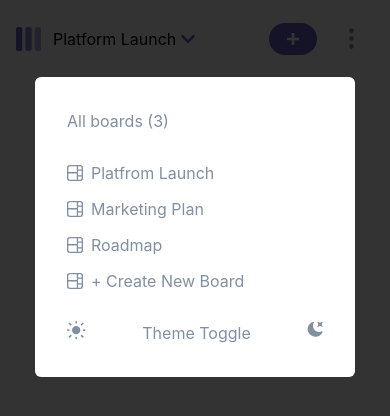
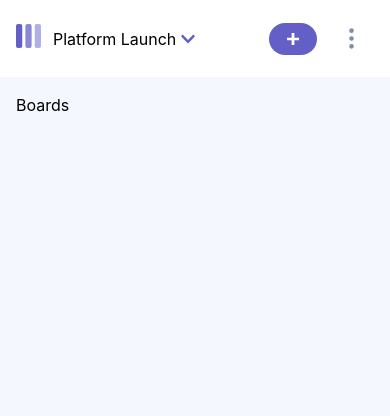
Before and after one commit to Dmitriy24S/task-management-app, a Next.js app: page / in a window 390 px wide. Shown: the top 416 px of the page. Built offline with nearby package versions, Linux system fonts and the light colour scheme.

Commit message:
feat: :sparkles: add dark/light theme style, theme toggle switch, mobile/desktop sidebar/menu

```diff
--- a/package.json
+++ b/package.json
@@ -9,6 +9,7 @@
     "lint": "next lint"
   },
   "dependencies": {
+    "@headlessui/react": "^1.6.6",
     "next": "12.2.5",
     "react": "18.2.0",
     "react-dom": "18.2.0",
@@ -22,6 +23,8 @@
     "eslint": "8.22.0",
     "eslint-config-next": "12.2.5",
     "postcss": "^8.4.16",
+    "prettier": "^2.7.1",
+    "prettier-plugin-tailwindcss": "^0.1.13",
     "tailwindcss": "^3.1.8",
     "typescript": "4.7.4"
   }
--- a/src/components/BoardSidebar.tsx
+++ b/src/components/BoardSidebar.tsx
@@ -1,18 +1,34 @@
+import { Switch } from "@headlessui/react";
+import Image from "next/image";
 import React from "react";
 
 interface BoardSidebarProps {
+  isBoardMenuOpen: boolean;
   setIsBoardMenuOpen: React.Dispatch<React.SetStateAction<boolean>>;
+  darkTheme: boolean;
+  setDarkTheme: React.Dispatch<React.SetStateAction<boolean>>;
 }
 
-const BoardSidebar = ({ setIsBoardMenuOpen }: BoardSidebarProps) => {
+const BoardSidebar = ({
+  isBoardMenuOpen,
+  setIsBoardMenuOpen,
+  setDarkTheme,
+  darkTheme,
+}: BoardSidebarProps) => {
   return (
     <>
       <div
-        className="backdrop fixed bg-black opacity-80 inset-0"
+        className={`${
+          isBoardMenuOpen ? "block" : "hidden"
+        } backdrop fixed inset-0 z-10 bg-black opacity-30 sm:hidden`}
         onClick={() => setIsBoardMenuOpen(false)}
       ></div>
-      <section className="menu absolute flex flex-col gap-3 bg-white dark:bg-[#2B2C37] p-8 rounded-md justify-center mx-auto left-0 right-0 max-w-[20rem] text-[#828FA3] fill-[#828FA3]">
-        <h2 className="mb-4">All boards (3)</h2>
+      <section
+        className={`${
+          isBoardMenuOpen ? "flex sm:translate-x-0" : "hidden sm:-translate-x-96"
+        } menu absolute left-0 right-0 z-20 mx-auto flex max-w-[20rem] flex-col justify-center gap-3 rounded-md bg-white fill-[#828FA3] p-4 text-[#828FA3] dark:bg-[#2B2C37] sm:relative sm:right-auto sm:mx-0 sm:min-h-full sm:w-[320px] sm:justify-start sm:rounded-none sm:border-r sm:border-gray-200 dark:sm:border-gray-700`}
+      >
+        <h2 className="mb-2">All boards (3)</h2>
         <ul className="flex flex-col gap-3">
           <li>
             <button className="flex items-center gap-2">
@@ -61,11 +77,45 @@ const BoardSidebar = ({ setIsBoardMenuOpen }: BoardSidebarProps) => {
           </span>
           + Create New Board
         </button>
-        <section className="theme-toggle mt-4 flex gap-4 justify-between">
+        {/* Theme toggle */}
+        <section
+          className="theme-toggle mt-4 flex cursor-pointer items-center justify-around gap-4 rounded-md bg-[#F4F7FD] p-4 dark:bg-[#20212C] sm:mt-auto"
+          onClick={() => {
+            // ?
+          }}
+        >
+          {/* Light theme icon */}
           <svg width="19" height="19" xmlns="http://www.w3.org/2000/svg">
             <path d="M9.167 15.833a.833.833 0 0 1 .833.834v.833a.833.833 0 0 1-1.667 0v-.833a.833.833 0 0 1 .834-.834ZM3.75 13.75a.833.833 0 0 1 .59 1.422l-1.25 1.25a.833.833 0 0 1-1.18-1.178l1.25-1.25a.833.833 0 0 1 .59-.244Zm10.833 0c.221 0 .433.088.59.244l1.25 1.25a.833.833 0 0 1-1.179 1.178l-1.25-1.25a.833.833 0 0 1 .59-1.422ZM9.167 5a4.167 4.167 0 1 1 0 8.334 4.167 4.167 0 0 1 0-8.334Zm-7.5 3.333a.833.833 0 0 1 0 1.667H.833a.833.833 0 1 1 0-1.667h.834Zm15.833 0a.833.833 0 0 1 0 1.667h-.833a.833.833 0 0 1 0-1.667h.833Zm-1.667-6.666a.833.833 0 0 1 .59 1.422l-1.25 1.25a.833.833 0 1 1-1.179-1.178l1.25-1.25a.833.833 0 0 1 .59-.244Zm-13.333 0c.221 0 .433.088.59.244l1.25 1.25a.833.833 0 0 1-1.18 1.178L1.91 3.09a.833.833 0 0 1 .59-1.422ZM9.167 0A.833.833 0 0 1 10 .833v.834a.833.833 0 1 1-1.667 0V.833A.833.833 0 0 1 9.167 0Z" />
           </svg>
-          <button>Theme Toggle</button>
+          {/* Toggle */}
+          <Switch
+            checked={darkTheme}
+            // onChange={() => setDarkTheme((prevDarkTheme) => !prevDarkTheme)}
+            // onChange={setDarkTheme}
+            onChange={() => {
+              setDarkTheme(!darkTheme);
+              if (!darkTheme) {
+                localStorage.setItem("theme", "dark");
+                console.log("storage save to dark");
+              } else {
+                // else set light theme
+                // setDarkTheme(false);
+                localStorage.setItem("theme", "light");
+                console.log("storage save to light");
+              }
+            }}
+            className={`${!darkTheme ? "bg-[#635FC7]" : "bg-[#444298]"}
+          relative inline-flex h-[38px] w-[74px] shrink-0 cursor-pointer rounded-full border-2 border-transparent transition-colors duration-200 ease-in-out focus:outline-none focus-visible:ring-2  focus-visible:ring-white focus-visible:ring-opacity-75`}
+          >
+            <span className="sr-only">Toggle dark theme</span>
+            <span
+              aria-hidden="true"
+              className={`${darkTheme ? "translate-x-9" : "translate-x-0"}
+            pointer-events-none inline-block h-[34px] w-[34px] transform rounded-full bg-white shadow-lg ring-0 transition duration-200 ease-in-out`}
+            />
+          </Switch>
+          {/* Dark theme icon */}
           <svg width="16" height="16" xmlns="http://www.w3.org/2000/svg">
             <path d="M6.474.682c.434-.11.718.406.481.78A6.067 6.067 0 0 0 6.01 4.72c0 3.418 2.827 6.187 6.314 6.187.89.002 1.77-.182 2.584-.54.408-.18.894.165.724.57-1.16 2.775-3.944 4.73-7.194 4.73-4.292 0-7.771-3.41-7.771-7.615 0-3.541 2.466-6.518 5.807-7.37Zm8.433.07c.442-.294.969.232.674.674l-.525.787a1.943 1.943 0 0 0 0 2.157l.525.788c.295.441-.232.968-.674.673l-.787-.525a1.943 1.943 0 0 0-2.157 0l-.786.525c-.442.295-.97-.232-.675-.673l.525-.788a1.943 1.943 0 0 0 0-2.157l-.525-.787c-.295-.442.232-.968.674-.673l.787.525a1.943 1.943 0 0 0 2.157 0Z" />
           </svg>
--- /dev/null
+++ b/src/components/Boards.tsx
@@ -0,0 +1,29 @@
+import React from "react";
+import BoardSidebar from "./BoardSidebar";
+
+interface HeaderProps {
+  isBoardMenuOpen: boolean;
+  setIsBoardMenuOpen: React.Dispatch<React.SetStateAction<boolean>>;
+  darkTheme: boolean;
+  setDarkTheme: React.Dispatch<React.SetStateAction<boolean>>;
+}
+
+const Boards = ({ isBoardMenuOpen, setIsBoardMenuOpen, darkTheme, setDarkTheme }: HeaderProps) => {
+  return (
+    <div className="flex min-h-full w-full flex-grow">
+      <BoardSidebar
+        isBoardMenuOpen={isBoardMenuOpen}
+        setIsBoardMenuOpen={setIsBoardMenuOpen}
+        setDarkTheme={setDarkTheme}
+        darkTheme={darkTheme}
+      />
+      <section
+        className={`relative min-h-full w-full bg-[#F4F7FD] p-4 dark:bg-[#20212C] dark:text-white`}
+      >
+        Boards
+      </section>
+    </div>
+  );
+};
+
+export default Boards;
--- a/src/components/Header.tsx
+++ b/src/components/Header.tsx
@@ -7,28 +7,38 @@ import BoardSidebar from "./BoardSidebar";
 interface HeaderProps {
   isBoardMenuOpen: boolean;
   setIsBoardMenuOpen: React.Dispatch<React.SetStateAction<boolean>>;
+  darkTheme: boolean | null;
 }
 
-const Header = ({ isBoardMenuOpen, setIsBoardMenuOpen }: HeaderProps) => {
+const Header = ({ isBoardMenuOpen, setIsBoardMenuOpen, darkTheme }: HeaderProps) => {
   return (
-    <header className="dark:bg-[#2B2C37]">
-      <div className="p-4 flex items-center justify-between">
+    <header className="dark:bg-[#2B2C37] dark:text-white">
+      <div className="flex items-center justify-between p-4">
         <div className="flex items-center gap-3">
-          <Image src="/assets/icons/logo-mobile.svg" height={24} width={25} alt="logo" />
+          <div className="hidden sm:mr-4 sm:block">
+            <Image
+              src={`/assets/icons/logo-${darkTheme ? "light" : "dark"}.svg`}
+              height={26}
+              width={153}
+              layout="fixed"
+              alt="logo"
+            />
+          </div>
+          <div className="sm:hidden">
+            <Image src="/assets/icons/logo-mobile.svg" height={24} width={25} alt="logo" />
+          </div>
           <button
-            className="flex items-center gap-1 focus-visible:outline-offset-2 focus:outline-offset-2"
+            className="flex items-center gap-1 focus:outline-offset-2 focus-visible:outline-offset-2"
             onClick={() => setIsBoardMenuOpen(!isBoardMenuOpen)}
           >
             Platform Launch
-            {/* <span> */}
-            <FaChevronDown fill="#635FC7" />
-            {/* </span> */}
+            <FaChevronDown fill="#635FC7" className="sm:hidden" />
           </button>
         </div>
         <div className="flex items-center gap-3">
           <button
             aria-label="add task"
-            className="bg-[#635FC7] flex items-center py-2.5 px-4.5 rounded-3xl focus-visible:outline-offset-2 focus:outline-offset-2"
+            className="flex items-center rounded-3xl bg-[#635FC7] py-2.5 px-4.5 focus:outline-offset-2 focus-visible:outline-offset-2"
           >
             <Image src="/assets/icons/icon-add-task-mobile.svg" height={12} width={12} alt="" />
           </button>
@@ -37,7 +47,6 @@ const Header = ({ isBoardMenuOpen, setIsBoardMenuOpen }: HeaderProps) => {
           </button>
         </div>
       </div>
-      {isBoardMenuOpen && <BoardSidebar setIsBoardMenuOpen={setIsBoardMenuOpen} />}
     </header>
   );
 };
--- a/src/pages/index.tsx
+++ b/src/pages/index.tsx
@@ -1,17 +1,49 @@
 import type { NextPage } from "next";
 import Head from "next/head";
 import Image from "next/image";
-import { useState } from "react";
+import { useEffect, useState } from "react";
+import Boards from "../components/Boards";
 import Header from "../components/Header";
 import styles from "../styles/Home.module.css";
 
 const Home: NextPage = () => {
-  const [isBoardMenuOpen, setIsBoardMenuOpen] = useState(true);
+  const [isBoardMenuOpen, setIsBoardMenuOpen] = useState(false);
+  const [darkTheme, setDarkTheme] = useState(false);
+
+  // Save theme to local storage
+  useEffect(() => {
+    console.log(darkTheme, ": dark theme on load");
+    console.log(localStorage.getItem("theme"), "zzz");
+    if (
+      // if saved dark theme in local storage or device prefers dark mode - set dark theme
+      localStorage.getItem("theme") === "dark" ||
+      (!("theme" in localStorage) && window.matchMedia("(prefers-color-scheme:dark)").matches)
+    ) {
+      console.log("dark mode load, set dark");
+      setDarkTheme(true);
+      // localStorage.setItem("theme", "dark");
+    } else {
+      // else set light theme
+      console.log("light mode load, set light");
+      setDarkTheme(false);
+      // localStorage.setItem("theme", "light");
+    }
+  }, []);
 
   return (
-    <>
-      <Header isBoardMenuOpen={isBoardMenuOpen} setIsBoardMenuOpen={setIsBoardMenuOpen} />
-    </>
+    <main className={`${darkTheme ? "dark" : ""} flex min-h-screen flex-col`}>
+      <Header
+        isBoardMenuOpen={isBoardMenuOpen}
+        setIsBoardMenuOpen={setIsBoardMenuOpen}
+        darkTheme={darkTheme}
+      />
+      <Boards
+        isBoardMenuOpen={isBoardMenuOpen}
+        setIsBoardMenuOpen={setIsBoardMenuOpen}
+        darkTheme={darkTheme}
+        setDarkTheme={setDarkTheme}
+      />
+    </main>
   );
 };
 
--- a/tailwind.config.js
+++ b/tailwind.config.js
@@ -1,7 +1,7 @@
 /** @type {import('tailwindcss').Config} */
 module.exports = {
   content: ["./src/pages/**/*.{js,ts,jsx,tsx}", "./src/components/**/*.{js,ts,jsx,tsx}"],
-  // darkMode: "class",
+  darkMode: "class",
   theme: {
     extend: {
       spacing: {
```
Also changed, not shown: 1 other file (tests, documents, lock files or other folders).
